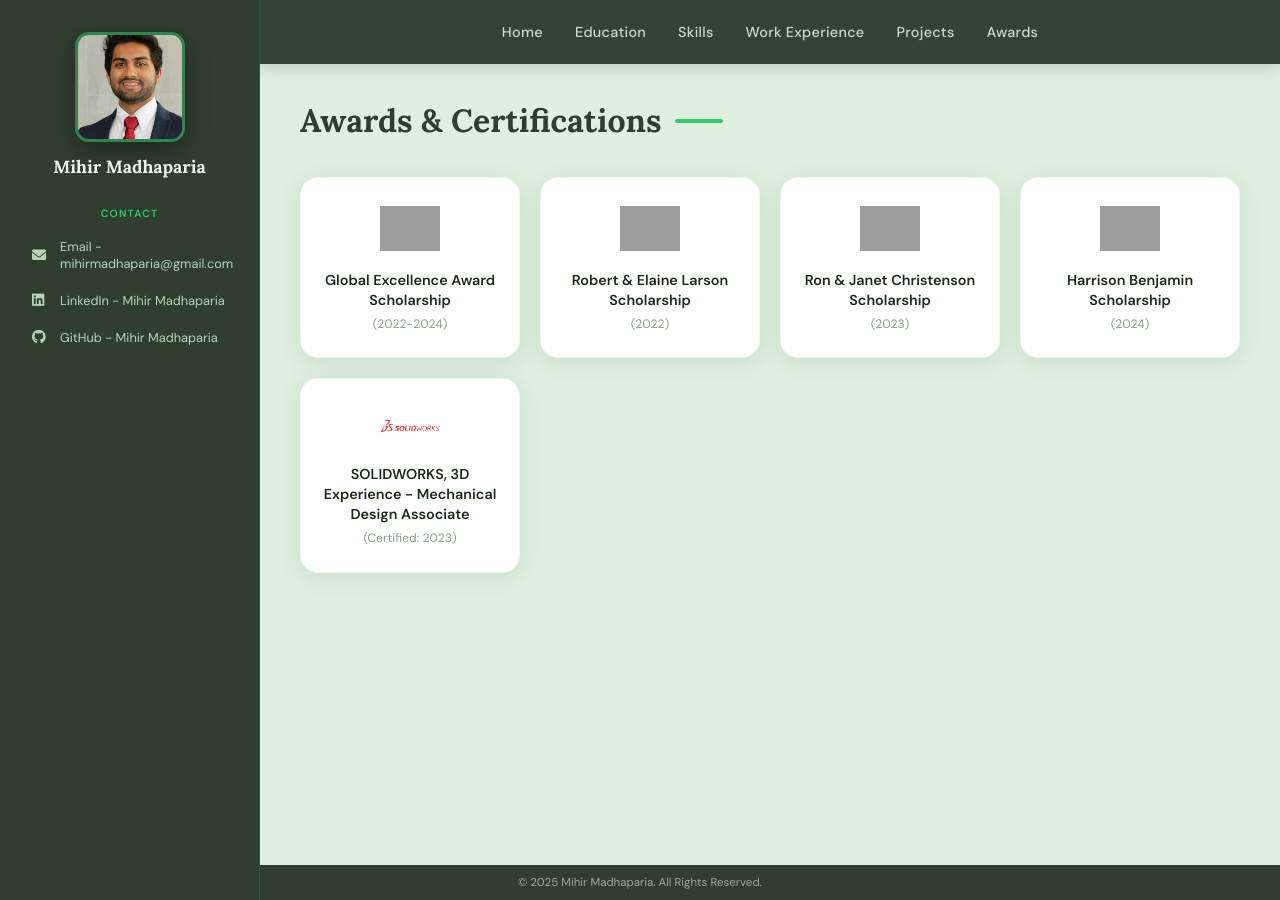
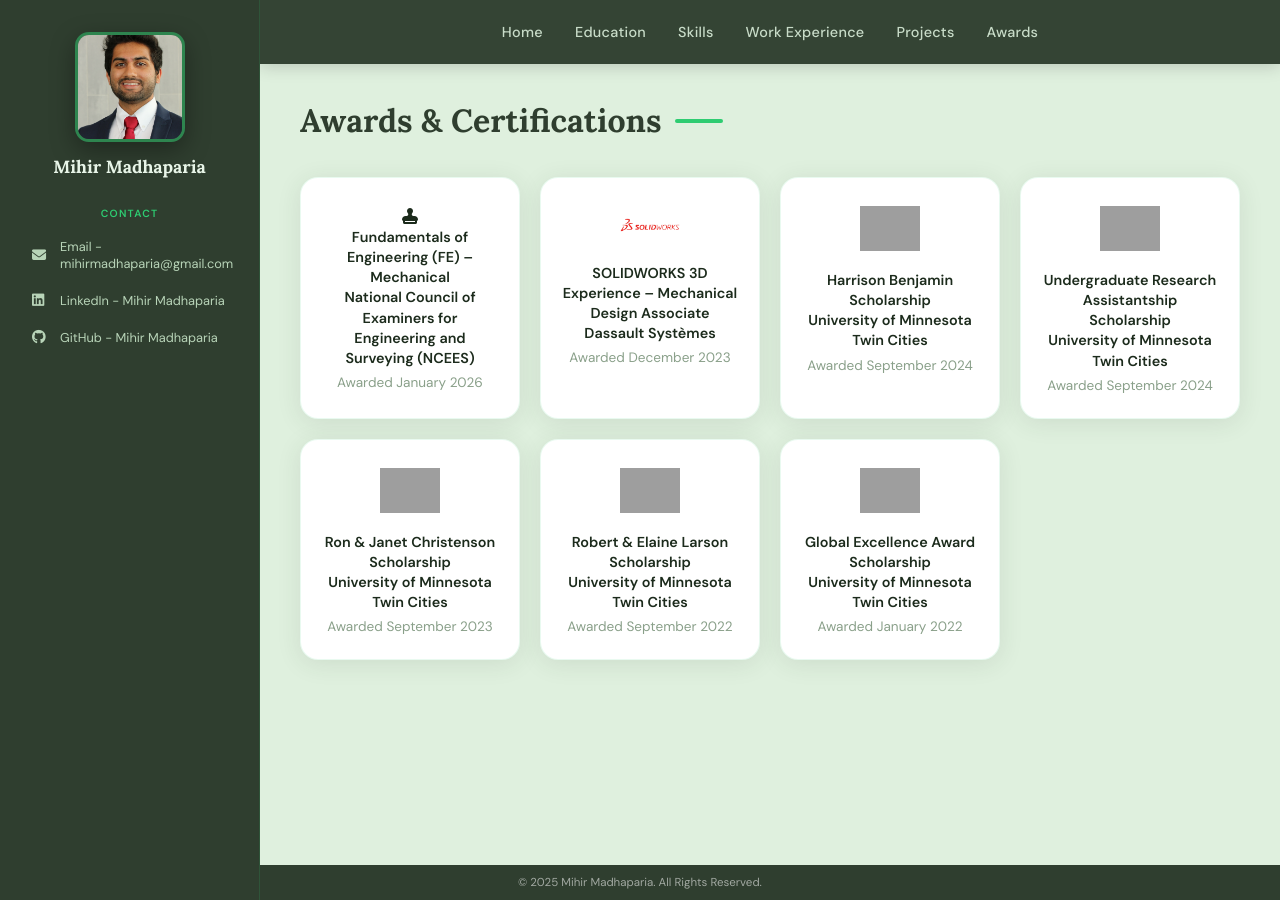
Before and after one commit to mihirmadhaparia/mihirmadhaparia.github.io, a Jekyll site: the page built from awards.html, in a window 1280 px wide. Built offline with Jekyll 4.4.1, drawn with Linux system fonts in a browser that asks for light colours; grey boxes are pictures that could not be loaded.

Commit message:
Revise award entries and scholarship names in awards.html
Updated award details and corrected scholarship names.

```diff
--- a/awards.html
+++ b/awards.html
@@ -4,28 +4,68 @@ title: Awards
 permalink: /awards/
 ---
 
+<!-- Load FontAwesome -->
+<link rel="stylesheet" href="https://cdnjs.cloudflare.com/ajax/libs/font-awesome/6.5.1/css/all.min.css">
+
 <section id="awards" class="section">
-    <h2 class="section-heading">Awards & Certifications</h2>
+    <h2 class="section-heading">Awards &amp; Certifications</h2>
     <div class="awards-container">
+
+        <!-- FE Exam (NEW) -->
+        <div class="award-card">
+            <i class="fa-solid fa-stamp award-icon"></i>
+            <p>Fundamentals of Engineering (FE) – Mechanical</p>
+            <p class="award-org">National Council of Examiners for Engineering and Surveying (NCEES)</p>
+            <span class="award-year">Awarded January 2026</span>
+        </div>
+
+        <!-- SOLIDWORKS -->
+        <div class="award-card">
+            <img src="/assets/images/solidworks.jpg" alt="SolidWorks Logo">
+            <p>SOLIDWORKS 3D Experience – Mechanical Design Associate</p>
+            <p class="award-org">Dassault Systèmes</p>
+            <span class="award-year">Awarded December 2023</span>
+        </div>
+
+        <!-- Harrison Benjamin -->
         <div class="award-card">
             <img src="/assets/images/umnlogo.png" alt="UMN Logo">
-            <p>Global Excellence Award Scholarship <span class="award-year">(2022-2024)</span></p>
+            <p>Harrison Benjamin Scholarship</p>
+            <p class="award-org">University of Minnesota Twin Cities</p>
+            <span class="award-year">Awarded September 2024</span>
         </div>
+
+        <!-- Undergrad Research Assistantship (NEW) -->
         <div class="award-card">
             <img src="/assets/images/umnlogo.png" alt="UMN Logo">
-            <p>Robert & Elaine Larson Scholarship <span class="award-year">(2022)</span></p>
+            <p>Undergraduate Research Assistantship Scholarship</p>
+            <p class="award-org">University of Minnesota Twin Cities</p>
+            <span class="award-year">Awarded September 2024</span>
         </div>
+
+        <!-- Ron & Janet Christenson -->
         <div class="award-card">
             <img src="/assets/images/umnlogo.png" alt="UMN Logo">
-            <p>Ron & Janet Christenson Scholarship <span class="award-year">(2023)</span></p>
+            <p>Ron &amp; Janet Christenson Scholarship</p>
+            <p class="award-org">University of Minnesota Twin Cities</p>
+            <span class="award-year">Awarded September 2023</span>
         </div>
+
+        <!-- Robert & Elaine Larson -->
         <div class="award-card">
             <img src="/assets/images/umnlogo.png" alt="UMN Logo">
-            <p>Harrison Benjamin Scholarship <span class="award-year">(2024)</span></p>
+            <p>Robert &amp; Elaine Larson Scholarship</p>
+            <p class="award-org">University of Minnesota Twin Cities</p>
+            <span class="award-year">Awarded September 2022</span>
         </div>
+
+        <!-- Global Excellence -->
         <div class="award-card">
-            <img src="/assets/images/solidworks.jpg" alt="SolidWorks Logo">
-            <p>SOLIDWORKS, 3D Experience - Mechanical Design Associate <span class="award-year">(Certified: 2023)</span></p>
+            <img src="/assets/images/umnlogo.png" alt="UMN Logo">
+            <p>Global Excellence Award Scholarship</p>
+            <p class="award-org">University of Minnesota Twin Cities</p>
+            <span class="award-year">Awarded January 2022</span>
         </div>
+
     </div>
 </section>
```
